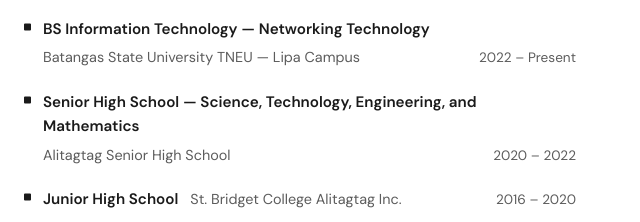
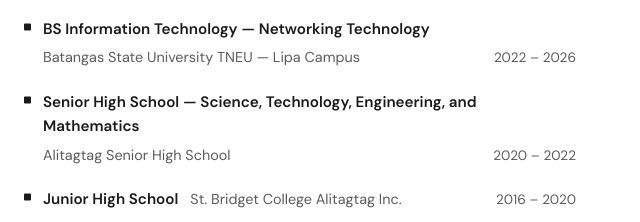
Before and after one commit to kayl10913/CODE-PORTFOLIO, a website: page index.html in a window 1280 px wide. Shown: the part 799-1021 px from the top of the page, 640-1280 px from the left. Drawn offline with Linux system fonts and the light colour scheme.

Commit message:
Update graduation year for BS Information Technology in index.html and public/index.html to reflect the correct timeline.

```diff
--- a/index.html
+++ b/index.html
@@ -194,7 +194,7 @@
               <div class="exp-content">
                 <span class="exp-role">BS Information Technology — Networking Technology</span>
                 <span class="exp-company">Batangas State University TNEU — Lipa Campus</span>
-                <span class="exp-year">2022 – Present</span>
+                <span class="exp-year">2022 – 2026</span>
               </div>
             </li>
             <li class="exp-item">
```
Also changed, not shown: public/index.html (+1 -1 lines).
